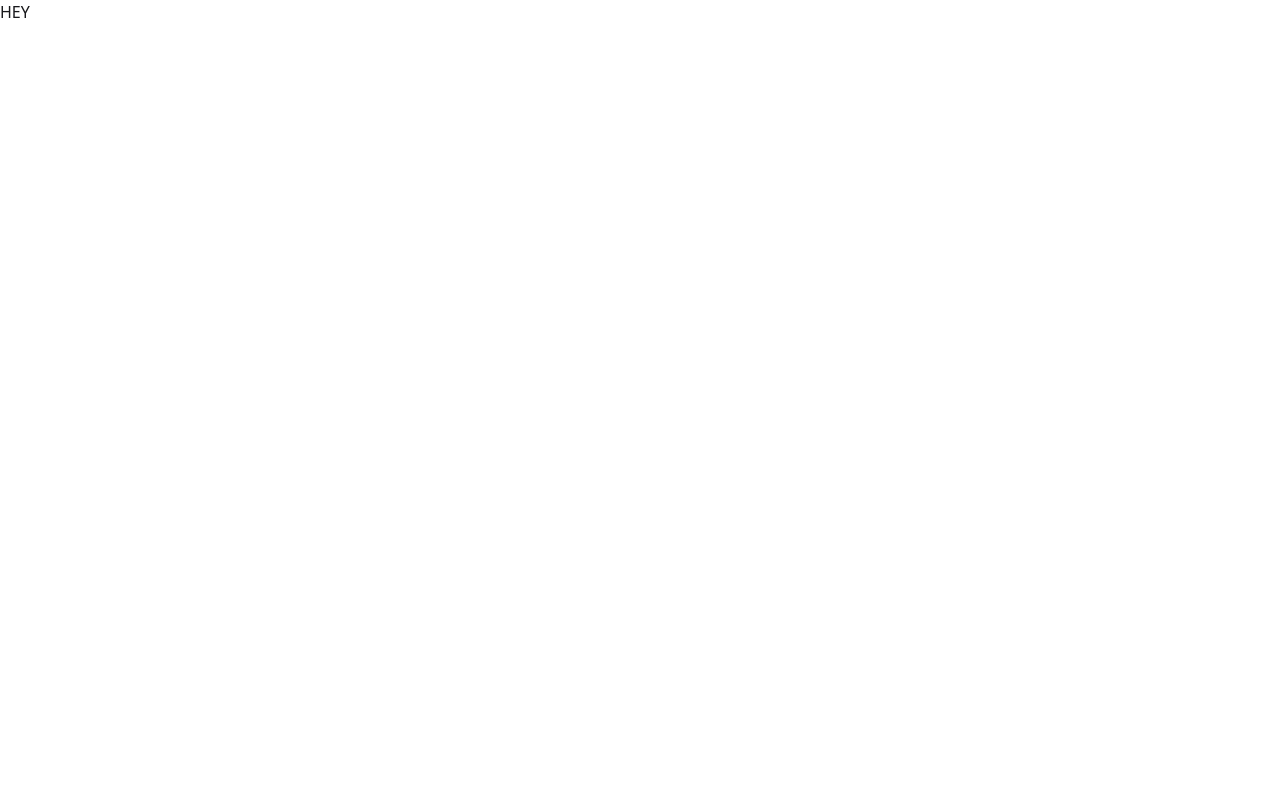
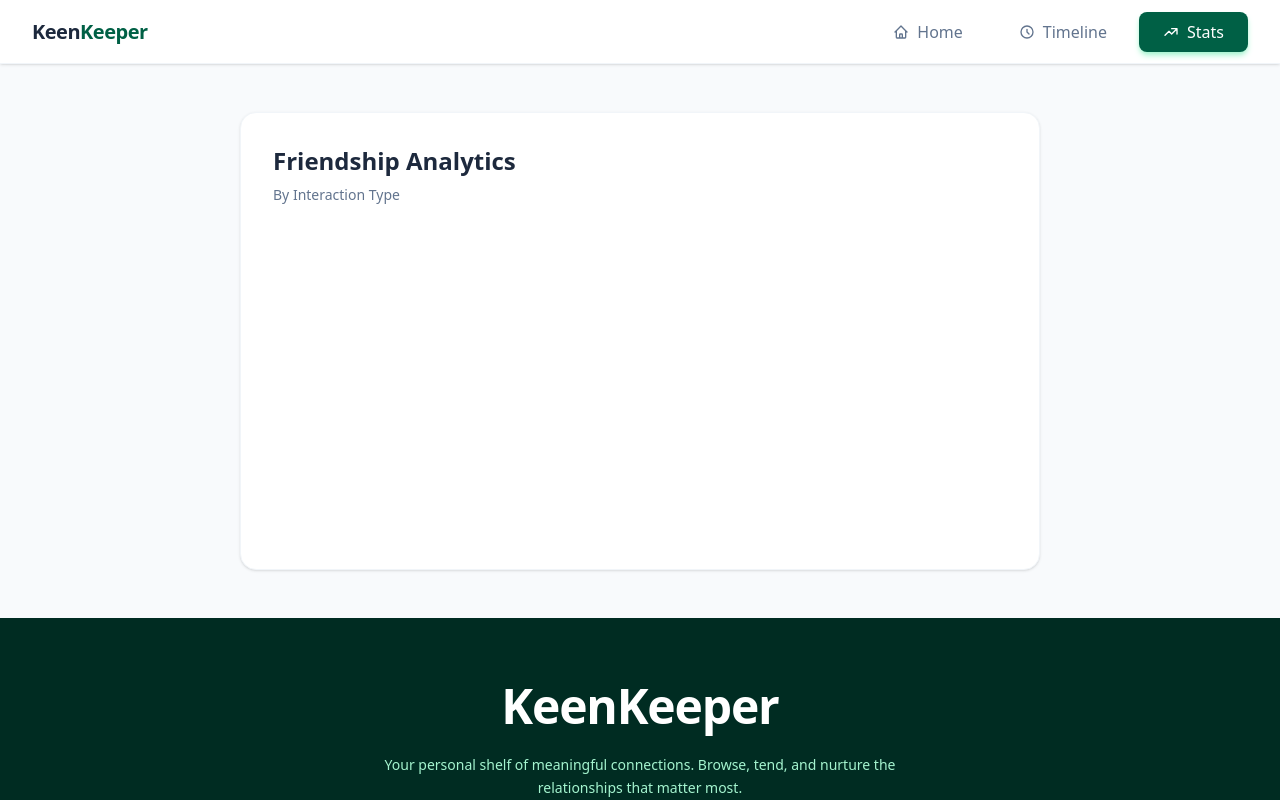
Before and after one commit to Any-Man21/dudes-along, a Next.js app: page /stats in a window 1280 px wide. Shown: the top 800 px of the page. Built offline with nearby package versions, Linux system fonts and the light colour scheme.

Commit message:
added readme

```diff
--- a/src/app/stats/page.jsx
+++ b/src/app/stats/page.jsx
@@ -1,9 +1,83 @@
-import React from "react";
+"use client";
+import React, { useEffect, useState } from "react";
+import {
+  PieChart,
+  Pie,
+  Cell,
+  ResponsiveContainer,
+  Legend,
+  Tooltip,
+} from "recharts";
+import Navbar from "@/app/Components/Navbar";
+import Footer from "../Components/Footer";
 
 const StatsPage = () => {
+  const [data, setData] = useState([]);
+
+  useEffect(() => {
+    // 1. Pull the data from localStorage
+    const savedData = localStorage.getItem("contactHistory");
+    if (savedData) {
+      const history = JSON.parse(savedData);
+
+      // 2. Count occurrences of each type
+      const counts = history.reduce((acc, item) => {
+        acc[item.type] = (acc[item.type] || 0) + 1;
+        return acc;
+      }, {});
+
+      // 3. Format for Recharts
+      const formattedData = [
+        { name: "Call", value: counts["Call"] || 0, color: "#065f46" }, // Emerald 800
+        { name: "Text", value: counts["Text"] || 0, color: "#8b5cf6" }, // Violet 500
+        { name: "Video", value: counts["Video"] || 0, color: "#10b981" }, // Emerald 500
+      ];
+
+      setData(formattedData);
+    }
+  }, []);
+
   return (
-    <div>
-      <h2>HEY</h2>
+    <div className="bg-slate-50 min-h-screen">
+      <Navbar />
+      <div className="max-w-4xl mx-auto p-6 md:p-12">
+        <div className="bg-white p-8 rounded-2xl shadow-sm border border-slate-100">
+          <h2 className="text-2xl font-bold text-slate-800 mb-2">
+            Friendship Analytics
+          </h2>
+          <p className="text-sm text-slate-500 mb-8">By Interaction Type</p>
+
+          {/* 4. Chart Container */}
+          <div className="h-[300px] w-full">
+            <ResponsiveContainer width="100%" height="100%">
+              <PieChart>
+                <Pie
+                  data={data}
+                  cx="50%"
+                  cy="50%"
+                  innerRadius={60} // Makes it a doughnut chart
+                  outerRadius={80}
+                  paddingAngle={5}
+                  dataKey="value"
+                >
+                  {data.map((entry, index) => (
+                    <Cell key={`cell-${index}`} fill={entry.color} />
+                  ))}
+                </Pie>
+                <Tooltip
+                  contentStyle={{
+                    borderRadius: "12px",
+                    border: "none",
+                    boxShadow: "0 4px 6px -1px rgb(0 0 0 / 0.1)",
+                  }}
+                />
+                <Legend iconType="circle" verticalAlign="bottom" height={36} />
+              </PieChart>
+            </ResponsiveContainer>
+          </div>
+        </div>
+      </div>
+      <Footer />
     </div>
   );
 };
```
Also changed, not shown: 1 other file (tests, documents, lock files or other folders).
